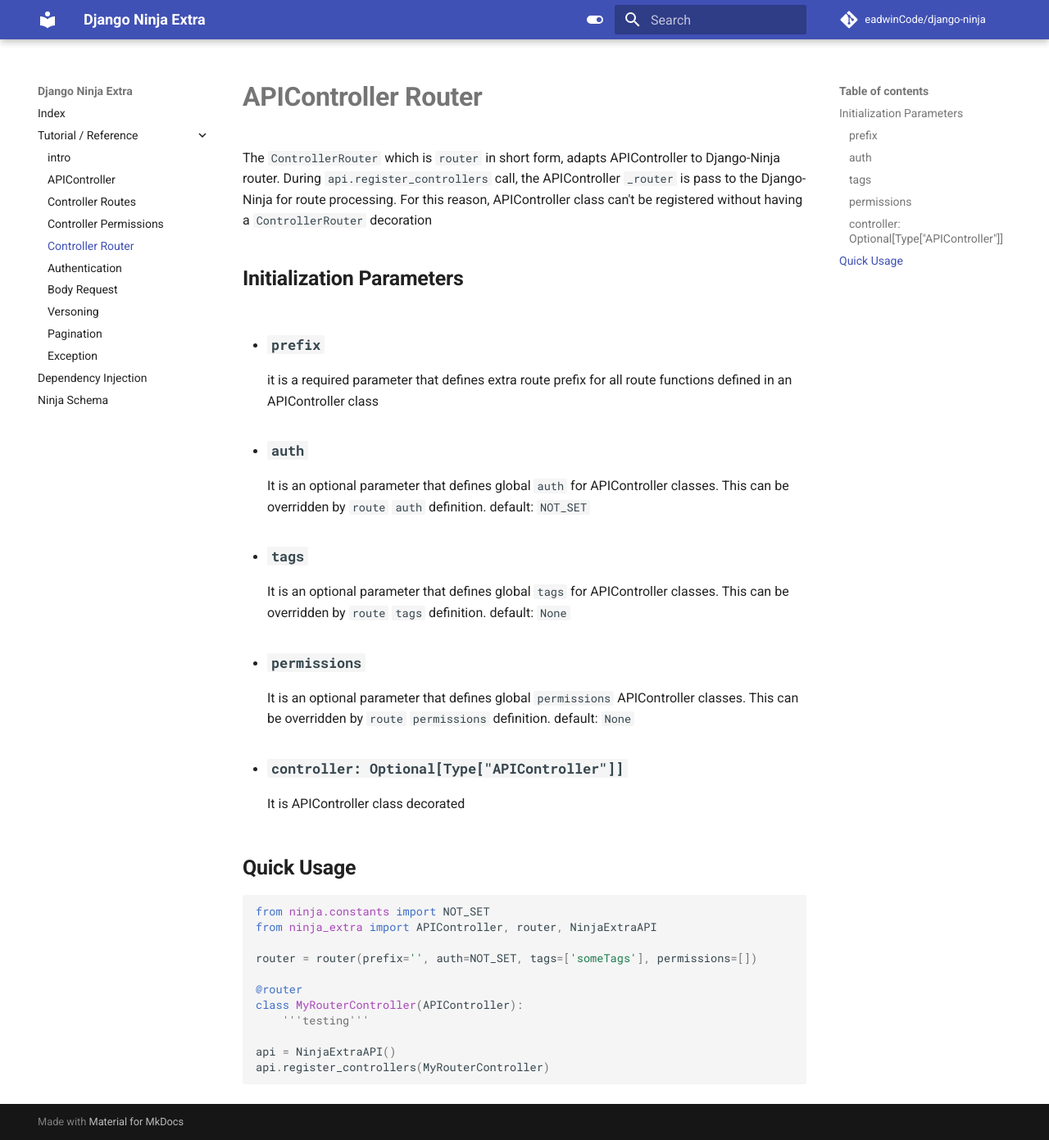
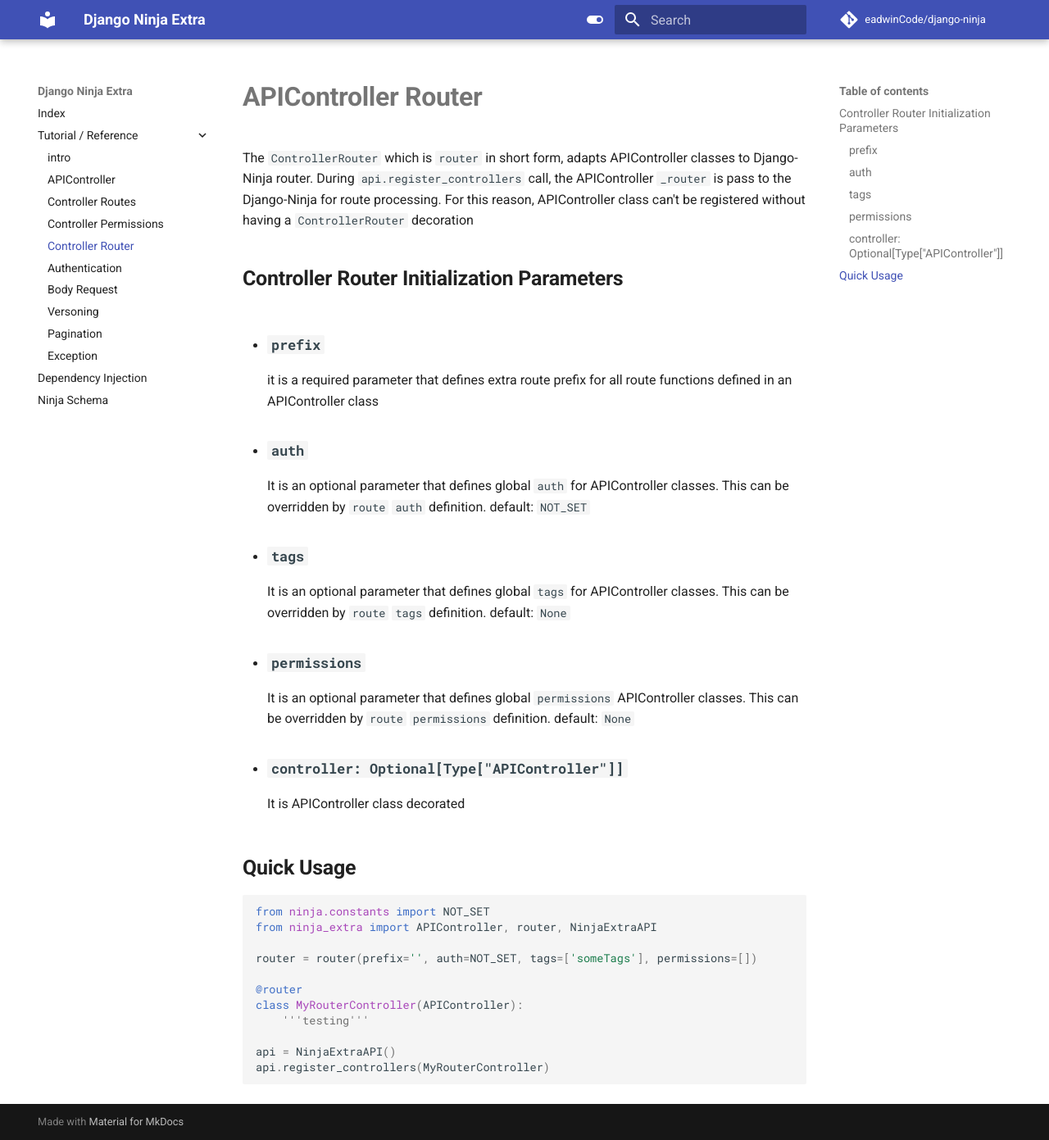
Before and after one commit to eadwinCode/django-ninja-extra, an MkDocs documentation site: the page built from docs/docs/tutorial/api_controller_router.md, in a window 1280 px wide and 1391 px high. Shown: the whole window at 82% size. Built offline with MkDocs 1.6.1 and Material for MkDocs 9.7.7, drawn with Linux system fonts in a browser that asks for light colours; comment, search, counter and statistics services are not loaded.

Commit message:
docs typo fix

```diff
--- a/docs/docs/tutorial/api_controller_router.md
+++ b/docs/docs/tutorial/api_controller_router.md
@@ -1,10 +1,10 @@
 # **APIController Router**
 
-The `ControllerRouter` which is `router` in short form, adapts APIController to Django-Ninja router.
+The `ControllerRouter` which is `router` in short form, adapts APIController classes to Django-Ninja router.
 During `api.register_controllers` call, the APIController `_router` is pass to the Django-Ninja for route processing.
 For this reason, APIController class can't be registered without having a `ControllerRouter` decoration
 
-## **Initialization Parameters**
+## **Controller Router Initialization Parameters**
 -  ### **`prefix`**
 it is a required parameter that defines extra route prefix for all route functions defined in an APIController class
 
```
Also changed, not shown: docs/docs/ninja_schema.md (+1 -0 lines), docs/docs/service_module_injector.md (+1 -1 lines), docs/docs/tutorial/api_controller_route.md (+5 -3 lines), docs/docs/tutorial/index.md (+3 -2 lines), docs/docs/tutorial/versioning.md (+2 -2 lines).
